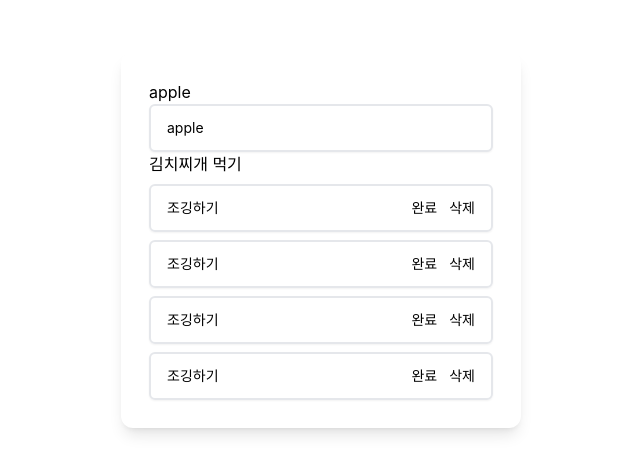
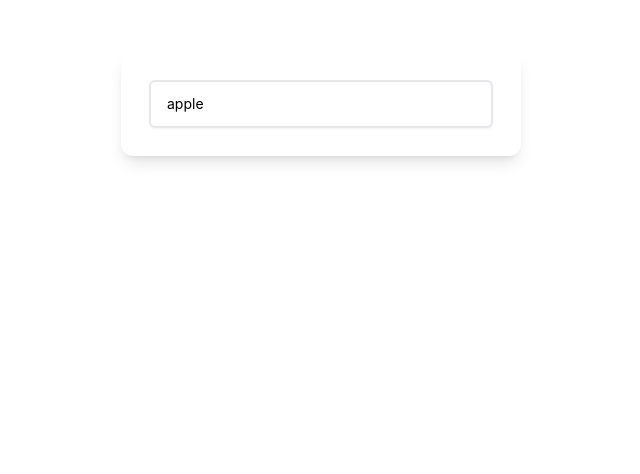
Before and after one commit to woajun/my-first-react-app-todo-list, a React (Create React App) app: page / in a window 1280 px wide. Shown: the top 474 px of the page, without its empty margins (319-959 px from the left). Built offline with nearby package versions, Linux system fonts and the light colour scheme.

Commit message:
implement TodoItems

```diff
--- a/src/components/TodoBox.js
+++ b/src/components/TodoBox.js
@@ -3,24 +3,33 @@ import TodoInput from "./TodoInput";
 import TodoItem from "./TodoItem";
 
 class TodoBox extends React.Component {
+  key = 0;
   constructor(props) {
     super(props);
-    this.state = { todos: ["김치찌개 먹기"] };
+    this.state = { todos: [] };
     this.addTodo = this.addTodo.bind(this);
   }
-  addTodo(todo) {
+  addTodo(aTodo) {
+    const todo = {
+      content: aTodo,
+      key: this.getKey(),
+      from: new Date(),
+      to: null,
+    };
     this.setState({ todos: [...this.state.todos, todo] });
   }
+  getKey() {
+    return this.key++;
+  }
   render() {
+    const todos = this.state.todos.map((e) => (
+      <TodoItem key={e.key} content={e.content} />
+    ));
     return (
       <div className="mt-7 bg-white  rounded-xl shadow-lg dark:bg-gray-800 dark:border-gray-700">
         <div className="p-4 sm:p-7">
           <TodoInput onSubmitEvent={this.addTodo} />
-          {this.state.todos}
-          <TodoItem></TodoItem>
-          <TodoItem></TodoItem>
-          <TodoItem></TodoItem>
-          <TodoItem></TodoItem>
+          {todos}
         </div>
       </div>
     );
--- a/src/components/TodoInput.js
+++ b/src/components/TodoInput.js
@@ -19,7 +19,6 @@ class TodoInput extends React.Component {
   render() {
     return (
       <form onSubmit={this.handleSubmit}>
-        {this.state.value}
         <input
           type="text"
           className="py-3 px-4 block w-full border-2 border-gray-200 rounded-md text-sm focus:border-blue-500 focus:ring-blue-500 shadow-sm"
--- a/src/components/TodoItem.js
+++ b/src/components/TodoItem.js
@@ -1,7 +1,10 @@
-function TodoItem() {
+import React from "react";
+
+class TodoItem extends React.Component {
+  render() {
     return (
       <div className="mt-2 py-3 px-4 block w-full border-2 border-gray-200 rounded-md text-sm focus:border-blue-500 focus:ring-blue-500 shadow-sm">
-      <label>조깅하기</label>
+        <label>{this.props.content}</label>
         <span className="float-right">
           <button>완료</button>
           <button className="ml-3">삭제</button>
@@ -9,5 +12,6 @@ function TodoItem() {
       </div>
     );
   }
+}
 
 export default TodoItem;
```
Lines whose indentation alone changed are shown as unchanged.
